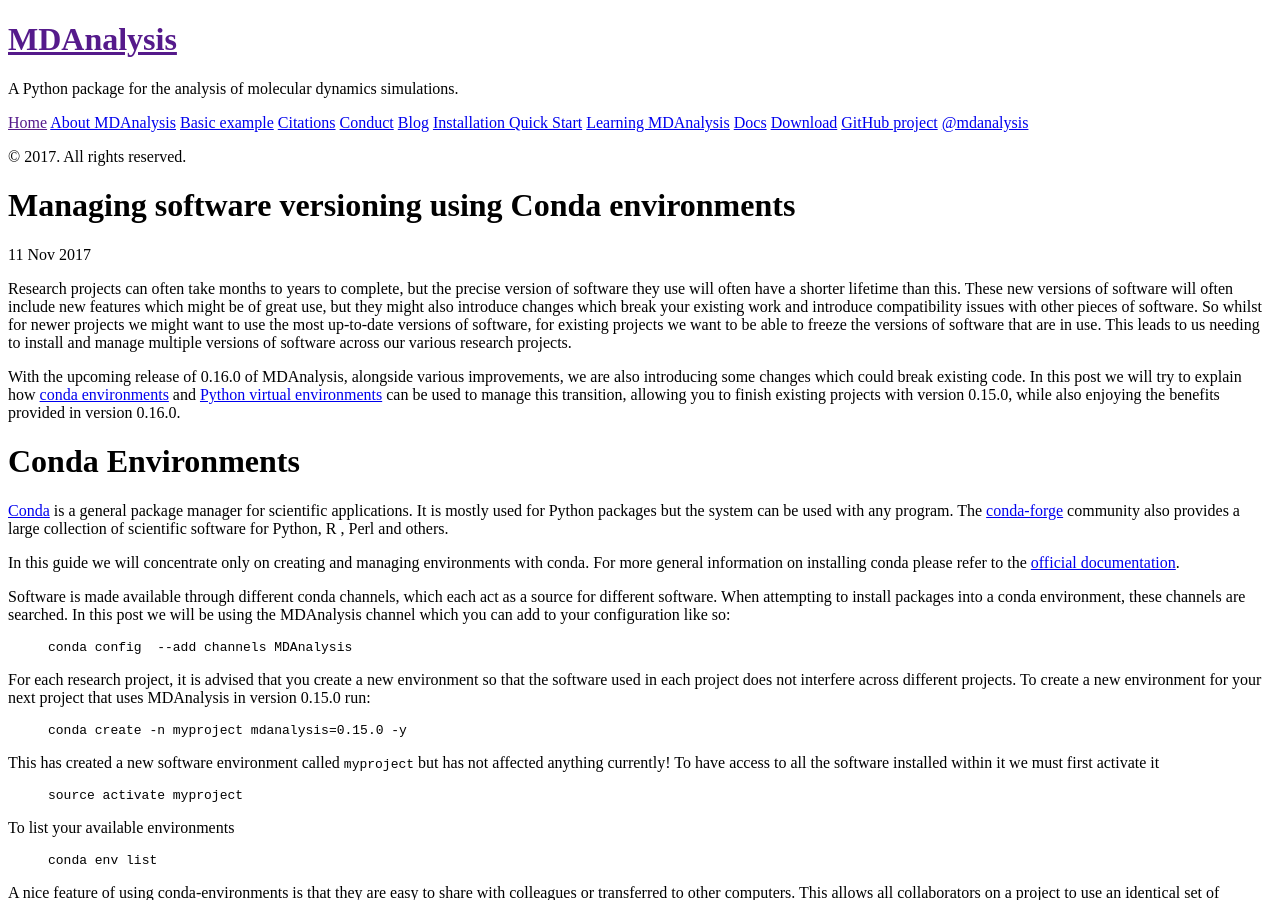
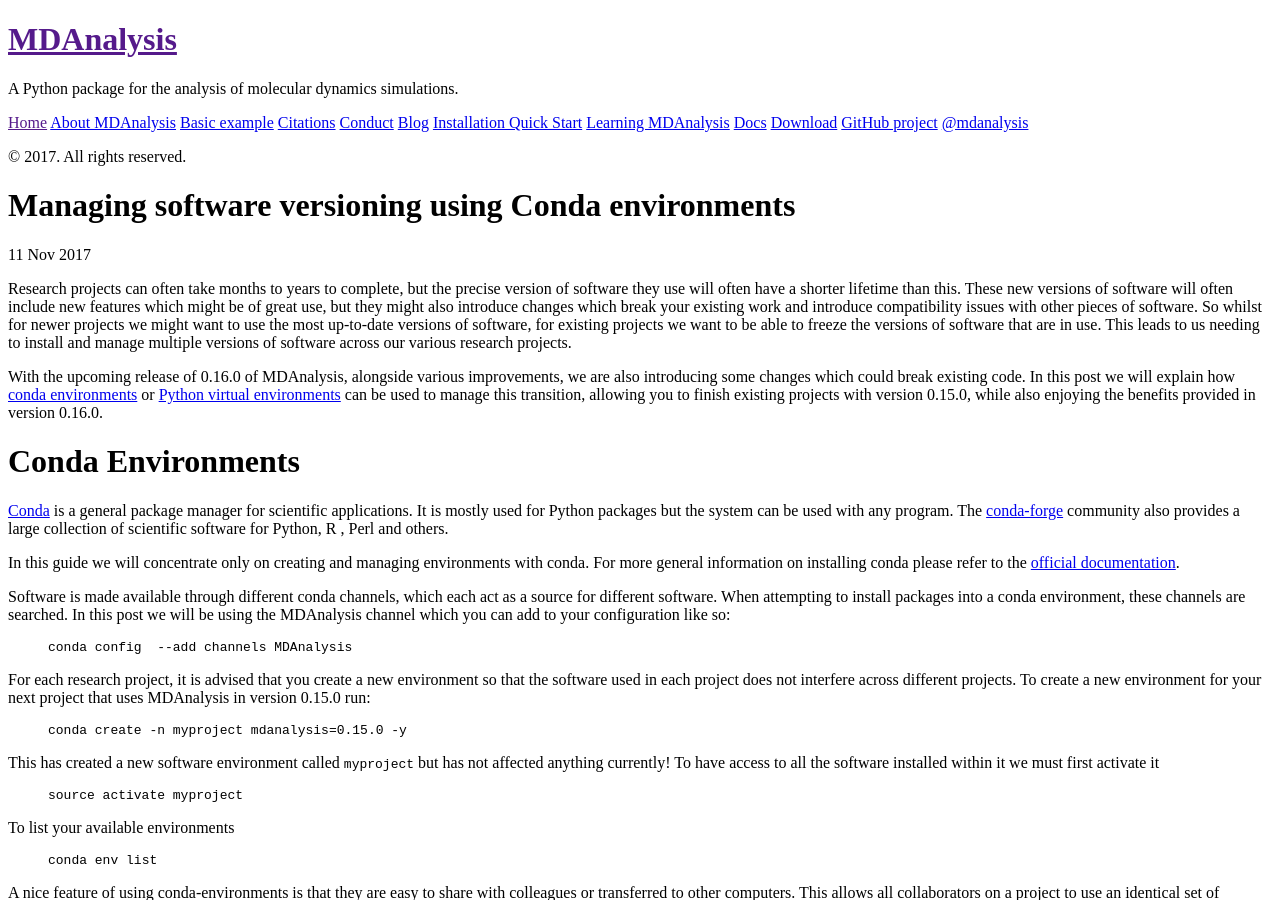
Before and after one commit to MDAnalysis/MDAnalysis.github.io, a Jekyll site: the page built from _posts/2017-11-11-environments.md, in a window 1280 px wide and 900 px high. Built offline with Jekyll 4.4.1, drawn with Linux system fonts in a browser that asks for light colours; comment, search, counter and statistics services are not loaded.

```diff
--- a/_posts/2017-11-11-environments.md
+++ b/_posts/2017-11-11-environments.md
@@ -15,13 +15,10 @@ software across our various research projects.
 
 With the upcoming release of 0.16.0 of MDAnalysis, alongside various
 improvements, we are also introducing some changes which could break existing
-code. In this post we will try to explain
-how [conda environments](#conda-environments)
-and [Python virtual environments](#python-virtual-environments) can be used to
+code. In this post we will explain how [conda environments](#conda-environments)
+or [Python virtual environments](#python-virtual-environments) can be used to
 manage this transition, allowing you to finish existing projects with version
 0.15.0, while also enjoying the benefits provided in version 0.16.0.
-
-
 
 # Conda Environments
 
```
